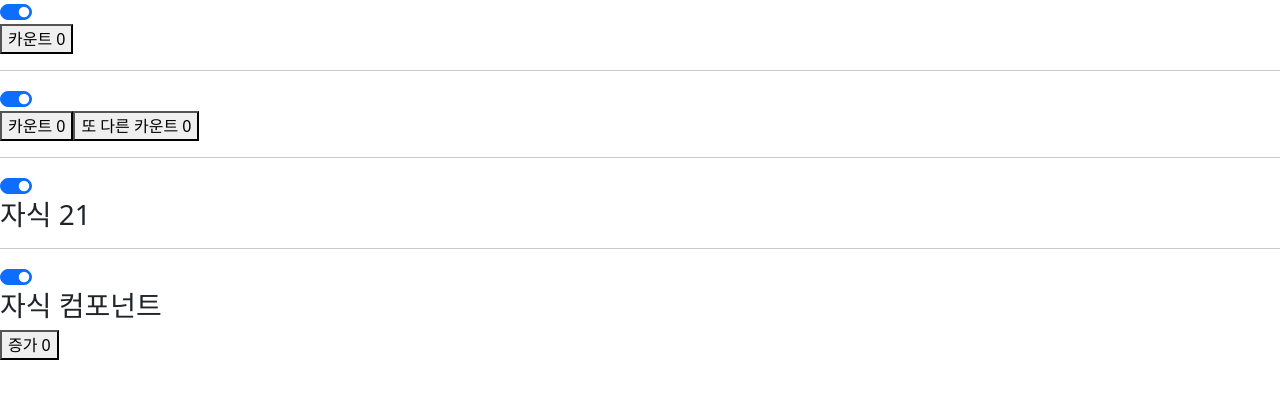
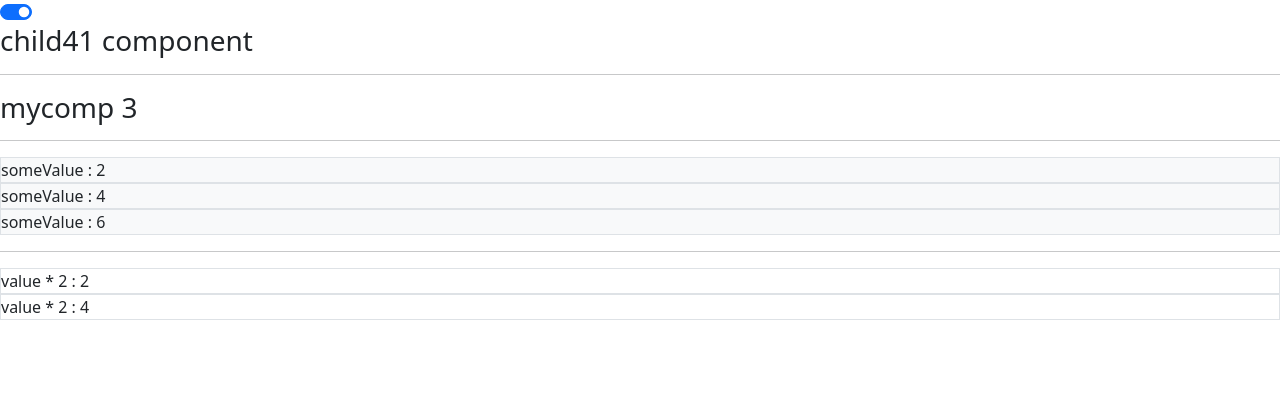
Before and after one commit to sebaek/react-20250630, a React (Vite) app: page / in a window 1280 px wide. Shown: the top 398 px of the page. Built offline with nearby package versions, Linux system fonts and the light colour scheme.

Commit message:
strict mode, pure component

```diff
--- /dev/null
+++ b/src/App38.jsx
@@ -0,0 +1,72 @@
+import React, { useEffect, useState } from "react";
+import { FormCheck } from "react-bootstrap";
+
+function MyComp1({ value }) {
+  return <div className="border">value * 2 : {value * 2}</div>;
+}
+
+let someValue = 0;
+function MyComp2() {
+  someValue = someValue + 1;
+  return <div className="border bg-light">someValue : {someValue}</div>;
+}
+
+function MyComp3() {
+  useEffect(() => {
+    // 마운트 될 때 실행 코드
+    console.log("comp3 마운트됨");
+
+    return () => {
+      // 언마운트 될 때 실행 코드
+      console.log("comp3 언마운트됨");
+    };
+  }, []);
+  return (
+    <div>
+      <h3>mycomp 3</h3>
+    </div>
+  );
+}
+
+function Child41() {
+  useEffect(() => {
+    console.log("child41 mounted");
+    return () => {
+      console.log("child4 unmounted");
+    };
+  }, []);
+  return (
+    <div>
+      <h3>child41 component</h3>
+    </div>
+  );
+}
+function MyComp4() {
+  const [show, setShow] = useState(true);
+  return (
+    <div>
+      <FormCheck type="switch" checked={show} onClick={() => setShow(!show)} />
+      {show && <Child41 />}
+    </div>
+  );
+}
+
+function App38(props) {
+  // strict mode : 모든 컴포넌트를 마운트,언마운트,마운트
+  return (
+    <div>
+      <MyComp4 />
+      <hr />
+      <MyComp3 />
+      <hr />
+      <MyComp2 />
+      <MyComp2 />
+      <MyComp2 />
+      <hr />
+      <MyComp1 value={1} />
+      <MyComp1 value={2} />
+    </div>
+  );
+}
+
+export default App38;
--- a/src/main.jsx
+++ b/src/main.jsx
@@ -1,6 +1,10 @@
 import { StrictMode } from "react";
 import { createRoot } from "react-dom/client";
 import "bootstrap/dist/css/bootstrap.min.css";
-import App37 from "./App37.jsx";
+import App38 from "./App38.jsx";
 
-createRoot(document.getElementById("root")).render(<App37 />);
+createRoot(document.getElementById("root")).render(
+  <StrictMode>
+    <App38 />
+  </StrictMode>,
+);
```
